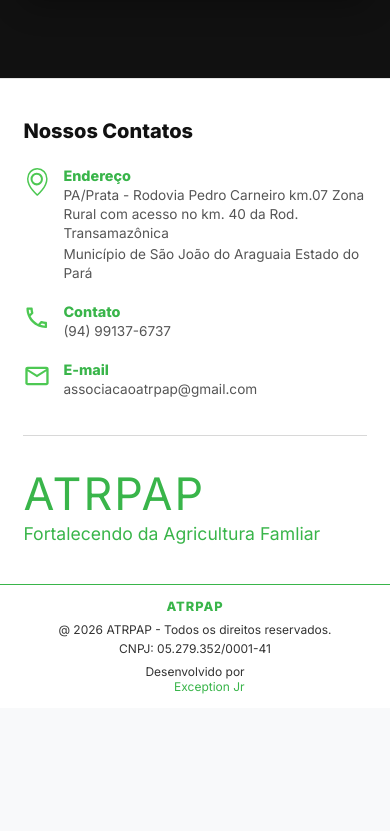
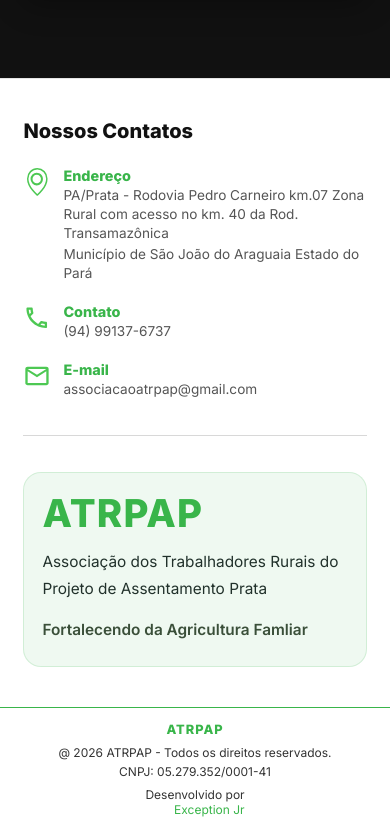
Before and after one commit to exceptionjr/ATRPAP----A-Associa--o-dos-Agricultores-do-Projeto-de--Assentamento-da--Prata, a React (Vite) app in the folder ATRPAP/: page / in a window 390 px wide. Shown: the part 5387-6218 px from the top of the page. Before the commit the page ends 6095 px from the top, so only its background shows below. Built offline with nearby package versions, Linux system fonts and the light colour scheme.

Commit message:
contato fix

```diff
--- a/ATRPAP/src/components/Contatos/Contatos.css
+++ b/ATRPAP/src/components/Contatos/Contatos.css
@@ -77,22 +77,42 @@
   display: flex;
   flex-direction: column;
   align-items: flex-start;
-  gap: 6px;
+  gap: 14px;
+  background: rgba(57, 181, 74, 0.08);
+  padding: 28px 26px;
+  border-radius: 24px;
+  border: 1px solid rgba(57, 181, 74, 0.16);
 }
 
 .ct-marca-nome {
-  font-size: 4.5rem;
-  font-weight: 400;
+  font-size: 3.8rem;
+  font-weight: 700;
   color: #39b54a;
-  letter-spacing: 2px;
-  line-height: 1;
+  letter-spacing: 1.2px;
+  line-height: 0.95;
+  margin-bottom: 4px;
 }
 
 .ct-marca-sub {
-  font-size: 1.1rem;
-  color: #39b54a;
-  font-weight: 400;
+  font-size: 1rem;
+  color: #21312b;
+  font-weight: 500;
+  line-height: 1.75;
+  max-width: 560px;
 }
+
+.ct-marca-sub:last-child {
+  color: #3a4f39;
+  font-weight: 600;
+}
+
+.ct-marca small {
+  display: block;
+  margin-top: 8px;
+  color: #4b5f4b;
+  font-size: 0.95rem;
+}
+
 
 /* ─── Barra inferior ─────────────────────────────── */
 .ct-bar {
@@ -143,8 +163,17 @@
     height: 1px;
     margin: 0;
   }
+  .ct-marca {
+    width: 100%;
+    padding: 22px 18px;
+    border-radius: 18px;
+  }
   .ct-marca-nome {
-    font-size: 2.8rem;
+    font-size: 2.4rem;
+  }
+  .ct-marca-sub {
+    max-width: 100%;
+    font-size: 0.96rem;
   }
   .ct-bar {
     flex-direction: column;
--- a/ATRPAP/src/components/Contatos/Contatos.jsx
+++ b/ATRPAP/src/components/Contatos/Contatos.jsx
@@ -48,6 +48,7 @@ export default function Contatos() {
         {/* Direita — marca */}
         <div className="ct-marca">
           <span className="ct-marca-nome">ATRPAP</span>
+          <span className="ct-marca-sub">Associação dos Trabalhadores Rurais do Projeto de Assentamento Prata</span>
           <span className="ct-marca-sub">Fortalecendo da Agricultura Famliar</span>
         </div>
 
```
